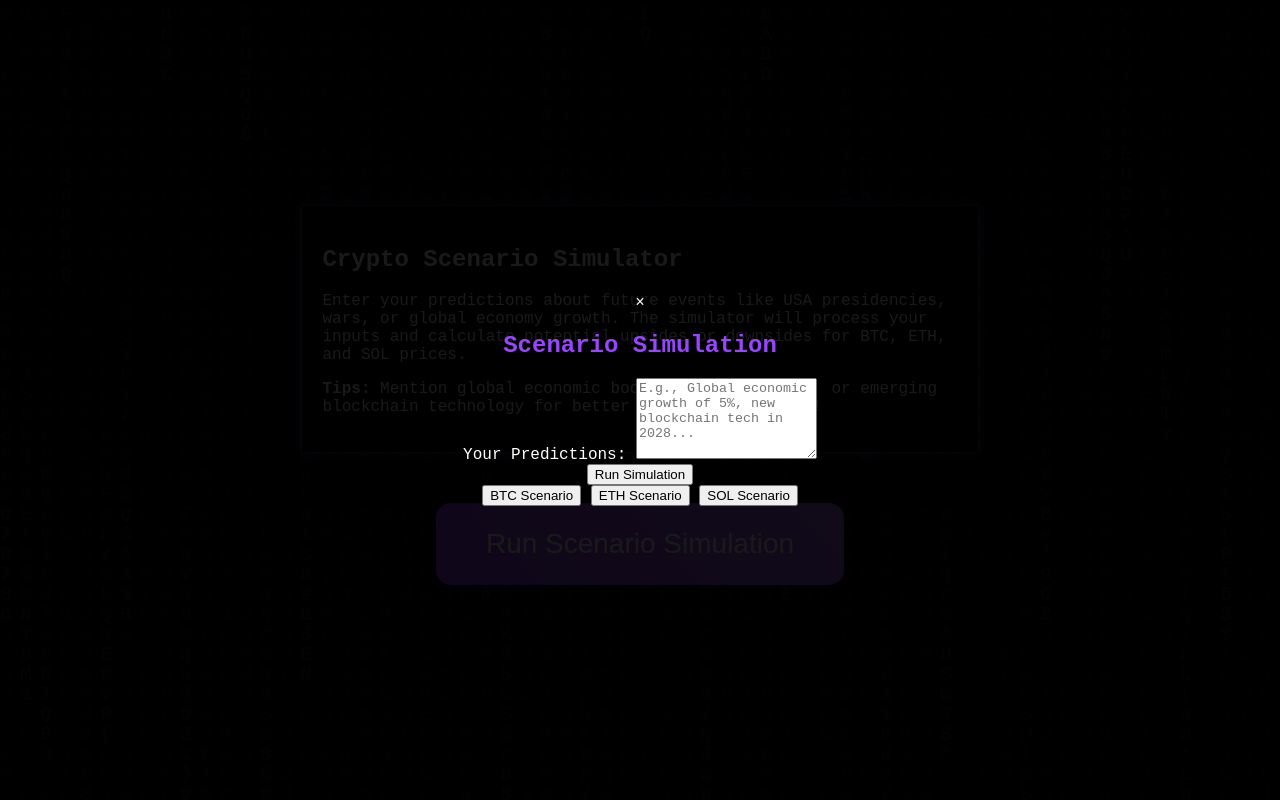
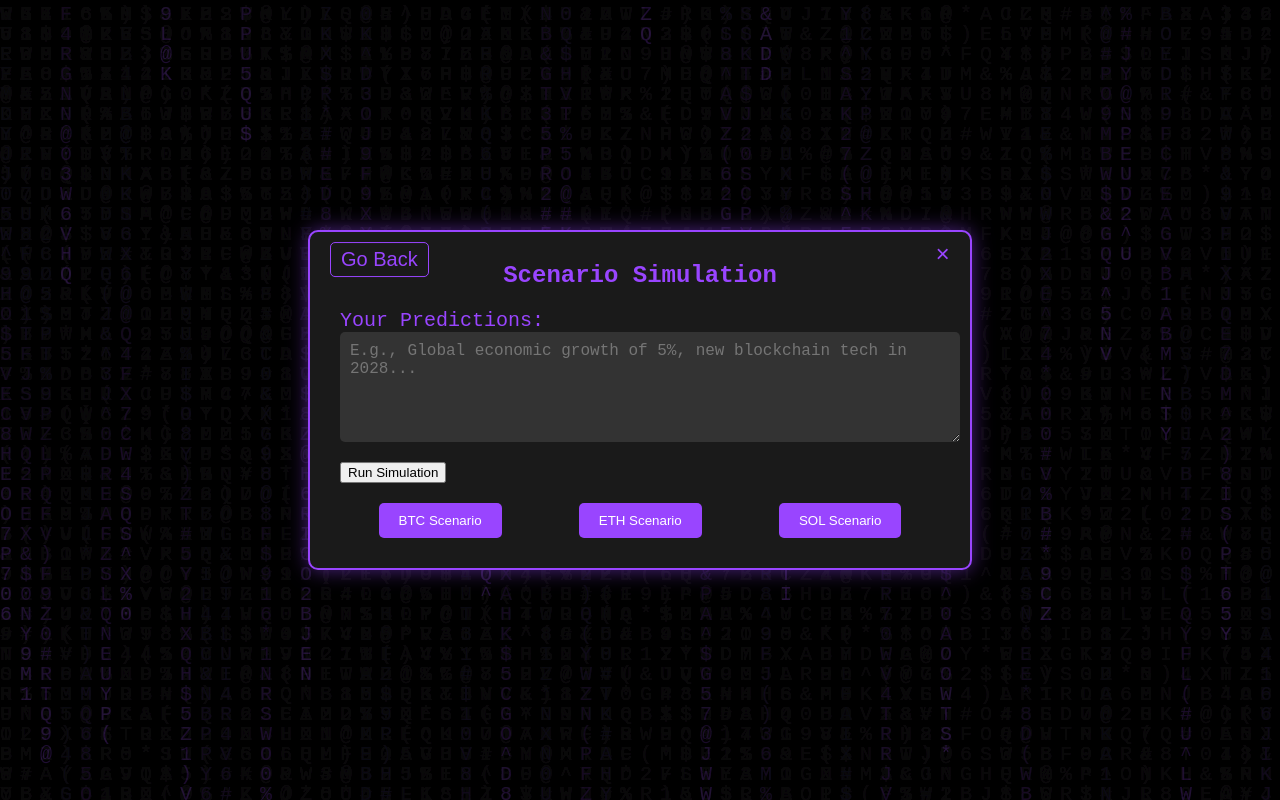
Before and after one commit to c76224892/scenariosim, a plain HTML site: page index.html in a window 1280 px wide. Both pictures are taken after a click on the button "Run Scenario Simulation". Drawn offline with Linux system fonts and the light colour scheme.

Commit message:
Update index.html

```diff
--- a/index.html
+++ b/index.html
@@ -25,6 +25,7 @@
       text-align: center;
       max-width: 1000px;
       width: 90%;
+      transition: opacity 0.3s;
     }
     /* Full-screen canvas for ASCII animation */
     #matrixCanvas {
@@ -74,21 +75,125 @@
       transform: scale(1.05);
       box-shadow: 0 0 20px rgba(170, 102, 255, 0.7);
     }
-    /* Modal Styling and other styles remain unchanged */
-    /* Example snippet: */
+    /* Simulation Modal Styling */
     #scenario-modal {
       display: none;
       position: fixed;
-      top: 0;
-      left: 0;
+      top: 50%;
+      left: 50%;
+      transform: translate(-50%, -50%);
+      background: #1a1a1a;
+      padding: 30px;
+      border: 2px solid #9945FF;
+      border-radius: 10px;
+      z-index: 1000;
+      width: 90%;
+      max-width: 600px;
+      max-height: 90vh;
+      overflow-y: auto;
+      box-shadow: 0 0 20px rgba(153, 69, 255, 0.5);
+    }
+    #scenario-modal h2 {
+      margin-top: 0;
+    }
+    #close-scenario-modal,
+    #go-back-button {
+      position: absolute;
+      top: 10px;
+      right: 20px;
+      font-size: 24px;
+      cursor: pointer;
+      color: #9945FF;
+      background: none;
+      border: none;
+    }
+    #go-back-button {
+      right: auto;
+      left: 20px;
+      font-size: 20px;
+      padding: 5px 10px;
+      border: 1px solid #9945FF;
+      border-radius: 5px;
+      transition: background 0.3s;
+    }
+    #go-back-button:hover {
+      background: rgba(153, 69, 255, 0.2);
+    }
+    /* Form and other styles for modal remain unchanged */
+    .form-group {
+      margin-bottom: 15px;
+    }
+    .form-group label {
+      font-size: 20px;
+      color: #9945FF;
+    }
+    .form-group textarea {
       width: 100%;
-      height: 100%;
-      background: rgba(0, 0, 0, 0.9);
-      z-index: 1000;
-      justify-content: center;
-      align-items: center;
+      padding: 10px;
+      background: #333;
+      color: white;
+      border: none;
+      border-radius: 5px;
+      font-size: 16px;
     }
-    /* ... include your existing styles for modal, spinner, etc. ... */
+    .form-group button {
+      padding: 10px 20px;
+      background: #9945FF;
+      color: white;
+      border: none;
+      border-radius: 5px;
+      cursor: pointer;
+      font-size: 16px;
+      transition: background 0.3s;
+    }
+    .form-group button:hover {
+      background: #aa66ff;
+    }
+    .coin-buttons {
+      display: flex;
+      justify-content: space-around;
+      margin-top: 20px;
+    }
+    .coin-button {
+      padding: 10px 20px;
+      background: #9945FF;
+      color: white;
+      border: none;
+      border-radius: 5px;
+      cursor: pointer;
+      transition: background 0.3s;
+    }
+    .coin-button:hover {
+      background: #aa66ff;
+    }
+    #loading-spinner {
+      display: none;
+      border: 8px solid #333;
+      border-top: 8px solid #9945FF;
+      border-radius: 50%;
+      width: 60px;
+      height: 60px;
+      animation: spin 1s linear infinite;
+      margin: 20px auto;
+    }
+    @keyframes spin {
+      0% { transform: rotate(0deg); }
+      100% { transform: rotate(360deg); }
+    }
+    #simulationResults {
+      margin-top: 20px;
+      color: white;
+      text-align: center;
+      font-size: 20px;
+      display: none;
+    }
+    @keyframes reveal {
+      from { opacity: 0; transform: scale(0.8); }
+      to { opacity: 1; transform: scale(1); }
+    }
+    .reveal {
+      animation: reveal 0.5s ease-out forwards;
+    }
   </style>
 </head>
 <body>
@@ -105,9 +210,11 @@
       </p>
     </div>
     <button id="open-scenario-modal">Run Scenario Simulation</button>
-    <!-- Scenario Simulation Modal -->
-    <div id="scenario-modal" style="display:none;">
-      <div>
+  </div>
+
+  <!-- Simulation Modal -->
+  <div id="scenario-modal">
+    <button id="go-back-button">Go Back</button>
     <span id="close-scenario-modal">&times;</span>
     <h2 style="text-align:center; color:#9945FF;">Scenario Simulation</h2>
     <form id="scenario-form">
@@ -125,17 +232,13 @@
     <div id="loading-spinner"></div>
     <div id="simulationResults"></div>
   </div>
-    </div>
-  </div>
 
   <script>
     // Matrix-style falling characters animation
     const canvas = document.getElementById('matrixCanvas');
     const ctx = canvas.getContext('2d');
-
     canvas.width = window.innerWidth;
     canvas.height = window.innerHeight;
-
     const fontSize = 20;
     const columns = Math.floor(canvas.width / fontSize);
     const drops = Array(columns).fill(1);
@@ -144,25 +247,20 @@
     function drawMatrix() {
       ctx.fillStyle = 'rgba(0, 0, 0, 0.05)';
       ctx.fillRect(0, 0, canvas.width, canvas.height);
-
       ctx.fillStyle = 'rgba(153, 69, 255, 0.2)';
       ctx.font = `${fontSize}px monospace`;
-
       for (let i = 0; i < drops.length; i++) {
         const text = characters.charAt(Math.floor(Math.random() * characters.length));
         const x = i * fontSize;
         const y = drops[i] * fontSize;
         ctx.fillText(text, x, y);
-
         if (y > canvas.height && Math.random() > 0.975) {
           drops[i] = 0;
         }
         drops[i]++;
       }
     }
-
     setInterval(drawMatrix, 50);
-
     window.addEventListener('resize', () => {
       canvas.width = window.innerWidth;
       canvas.height = window.innerHeight;
@@ -175,19 +273,26 @@
     const scenarioForm = document.getElementById('scenario-form');
     const simulationResults = document.getElementById('simulationResults');
     const loadingSpinner = document.getElementById('loading-spinner');
+    const goBackButton = document.getElementById('go-back-button');
+    const content = document.getElementById('content');
     let selectedCoin = null;
 
     openScenarioModal.addEventListener('click', () => {
-      scenarioModal.style.display = 'flex';
-      simulationResults.style.display = 'none';
-      loadingSpinner.style.display = 'none';
+      scenarioModal.style.display = 'block';
+      content.style.opacity = '0'; // Hide main content
     });
 
+    // Close modal functions
+    function closeModal() {
+      scenarioModal.style.display = 'none';
+      content.style.opacity = '1'; // Show main content again
+    }
+
     if(closeScenarioModal) {
-      closeScenarioModal.addEventListener('click', () => {
-        scenarioModal.style.display = 'none';
-      });
+      closeScenarioModal.addEventListener('click', closeModal);
     }
+
+    goBackButton.addEventListener('click', closeModal);
 
     document.querySelectorAll('.coin-button').forEach(button => {
       button.addEventListener('click', () => {
```
Lines whose indentation alone changed are shown as unchanged.
